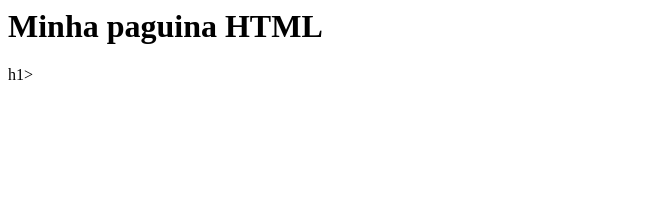
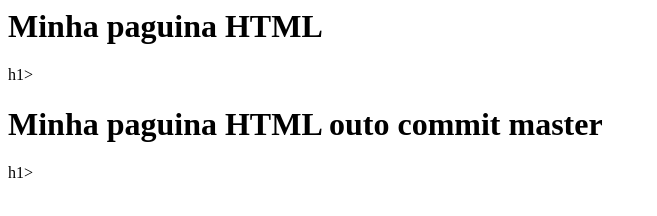
Before and after one commit to Helder2018/gama-no-github, a plain HTML site: page index.html in a window 1280 px wide. Shown: the whole page, without its empty margins (0-657 px from the left). Drawn offline with Linux system fonts and the light colour scheme.

Commit message:
outro commit desta vez em Master

```diff
--- a/index.html
+++ b/index.html
@@ -1,5 +1,6 @@
 <html>
     <body>
         <h1> Minha paguina HTML</h1>h1>
+        <h1> Minha paguina HTML outo commit master </h1>h1>
     </body>
 </html>
```
